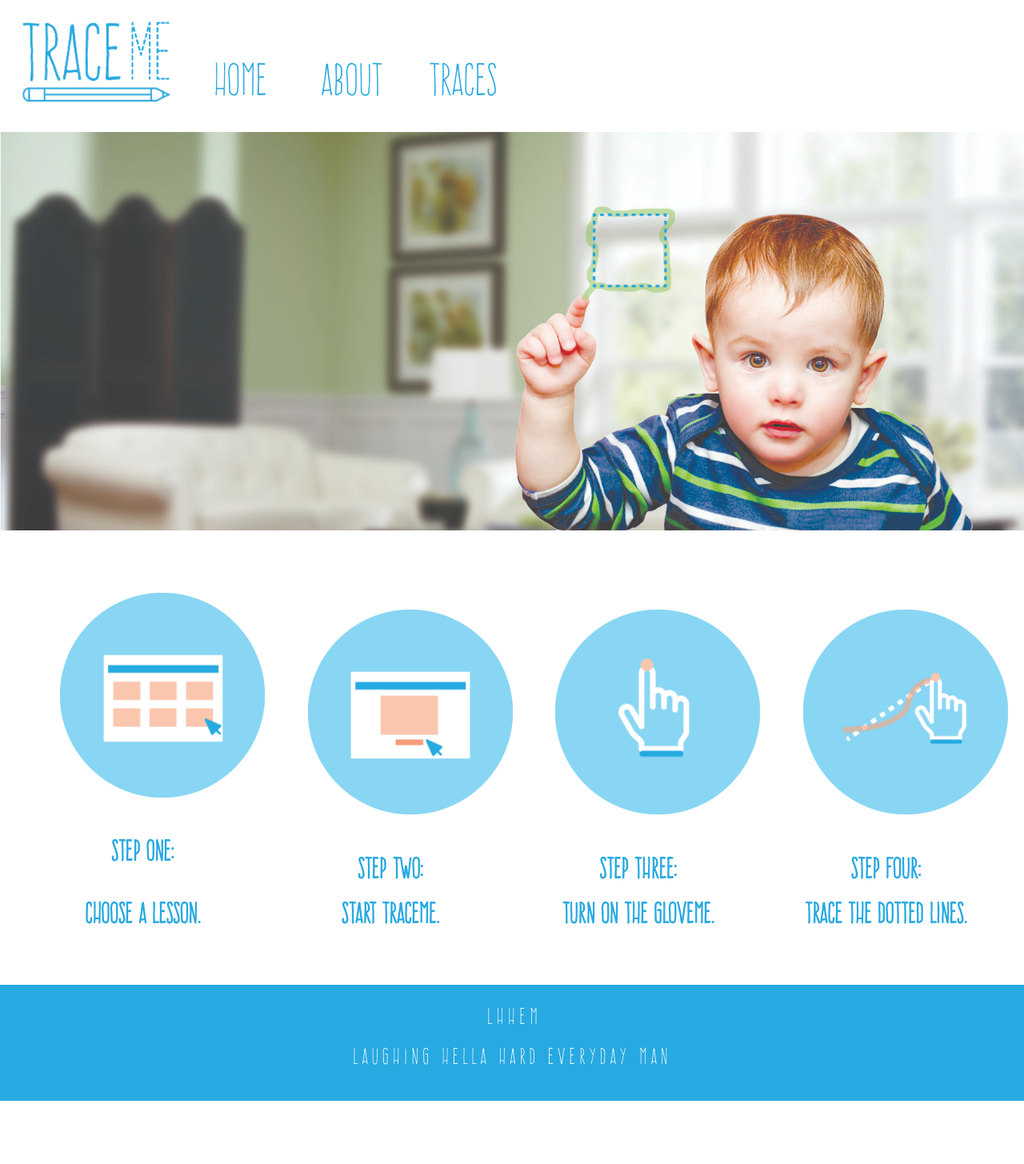
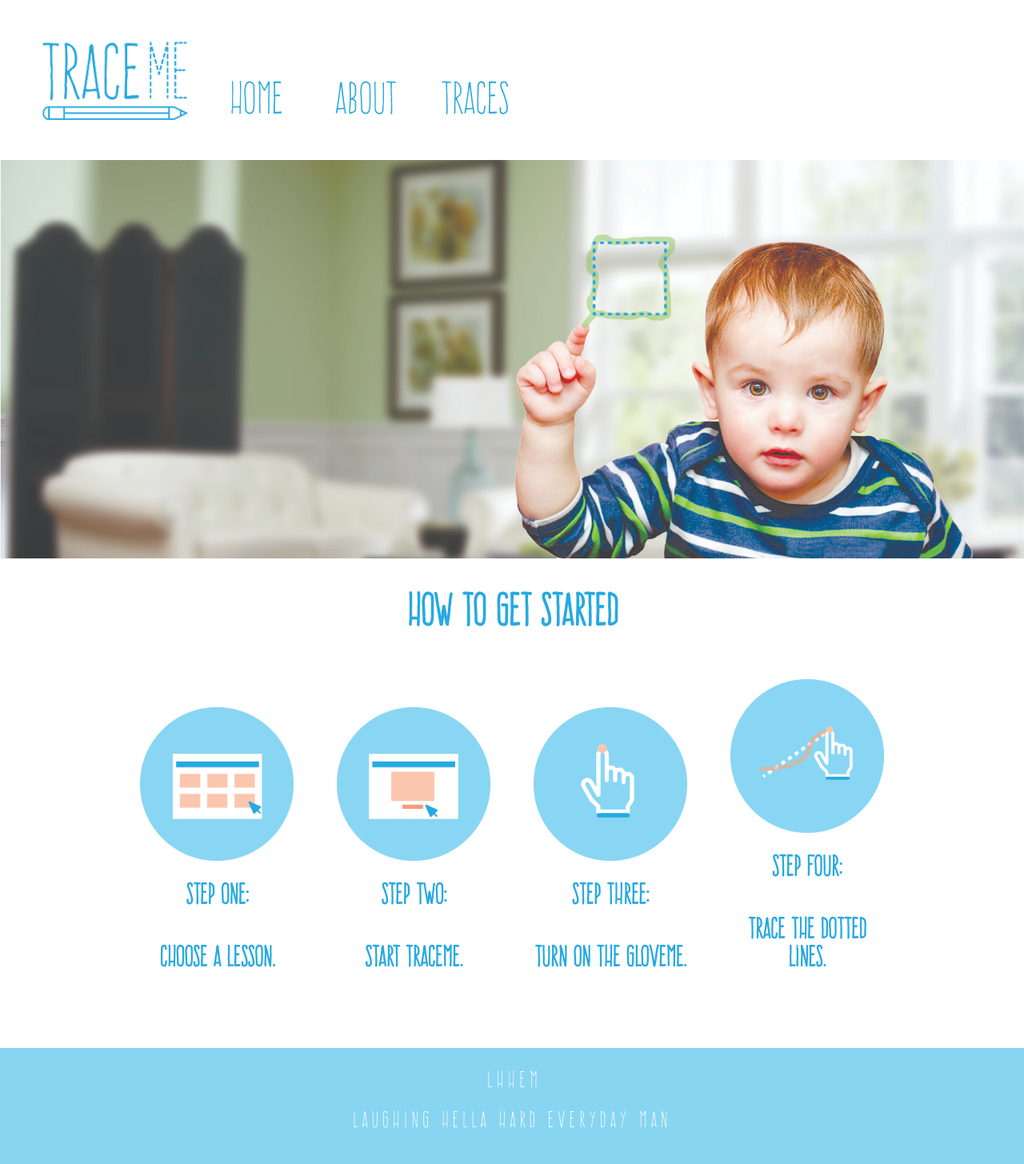
Before and after one commit to michael00133/teamFiftyEight, a PHP site: page /home.php in a window 1280 px wide. Shown: the whole page at 80% size. Before the commit the page ends 1376 px from the top, so only its background shows below. Run offline with PHP 8.4, Linux system fonts and the light colour scheme; some libraries are stand-ins or nearby versions.

Commit message:
home is almost done

```diff
--- a/tracking.js-master/examples/website/css/style.css
+++ b/tracking.js-master/examples/website/css/style.css
@@ -74,38 +74,35 @@ html, body {
     text-align: center;
     display: inline-block;
     margin: auto;
-}
-.bannerimg {
-    width: 75%;
-    text-align: center;
-    display: inline-block;
-    margin: auto;
-}
-#banner_txt, #banner_notxt {
-    width: 100%;
-    min-width: 600px;
+
 }
 #banner_notxt {
     width: 100%;
+    min-width: 1000px
     margin: auto;
     text-align: center;
 }
 #banner_txt {
-    width: 35.2668%;
-    top: 150px;
+    width: 35%;
+    top: 200px;
     left: -100%;
     position: absolute;
+}
+.heading {
+    font-size: 50px;
+    text-align: center;
 }
 .header {
     top: 0;
     left: 0;
     right: 0;
     background-color: white;
-    padding-left: 25px;
+    padding-left: 50px;
     height: 150px;
     font-family: "Frente";
-    min-width: 600px;
-    margin-bottom: 15px;
+    min-width: 1000px;
+    padding-top: 25px;
+    margin-bottom: 25px;
 }
 .logo {
     width: 15%;
@@ -136,7 +133,7 @@ a.headinglinks:hover{
 .footer {
     text-align: center;
     color: white;
-    background-color: #27a9e1;
+    background-color: #88d5f1;
     bottom: 0;
     left: 0;
     right: 0;
@@ -162,21 +159,27 @@ a.headinglinks:hover{
 }
 .howtoimg {
     width: 100%;
-    margin: 25px;
+    margin: auto;
+    display: inline-block;
+    text-align: center;
+    margin-top: 25px;
+    margin-bottom: 25px;
+    min-width: 600px;
+    padding-bottom: 50px;
 }
 #stepone, #steptwo, #stepthree, #stepfour {
-    width: 20%;
+    width: 15%;
     display: inline-block;
     text-align: center;
-    margin: 25px;
+    margin-left: 25px;
+    margin-right: 25px;
 }
 #StepOneImg, #StepTwoImg, #StepThreeImg, #StepFourImg {
     width: 100%;
     display: inline-block;
     text-align: center;
-    margin: 25px;
 }
-#StepOneTxt, #StepOneTxt, #StepOneTxt, #StepOneTxt {
+#StepOneTxt, #StepTwoTxt, #StepThreeTxt, #StepFourTxt {
     width: 100%;
     display: inline-block;
     text-align: center;
--- a/tracking.js-master/examples/website/home.php
+++ b/tracking.js-master/examples/website/home.php
@@ -19,12 +19,13 @@
         $("#banner_notxt").hover(function(){
             $("#banner_txt").animate({
                 left: '0',
-                duration: 'slow' ,
+                duration: '100000' ,
 
             });
         });
     });
 </script>
+<h1 class="heading">How to Get Started</h1>
 <div class="howtoimg">
     <div id="stepone">
         <img id="StepOneImg" src="images/HowTo_StepOne.png" alt="HowToStepOne" />
```
